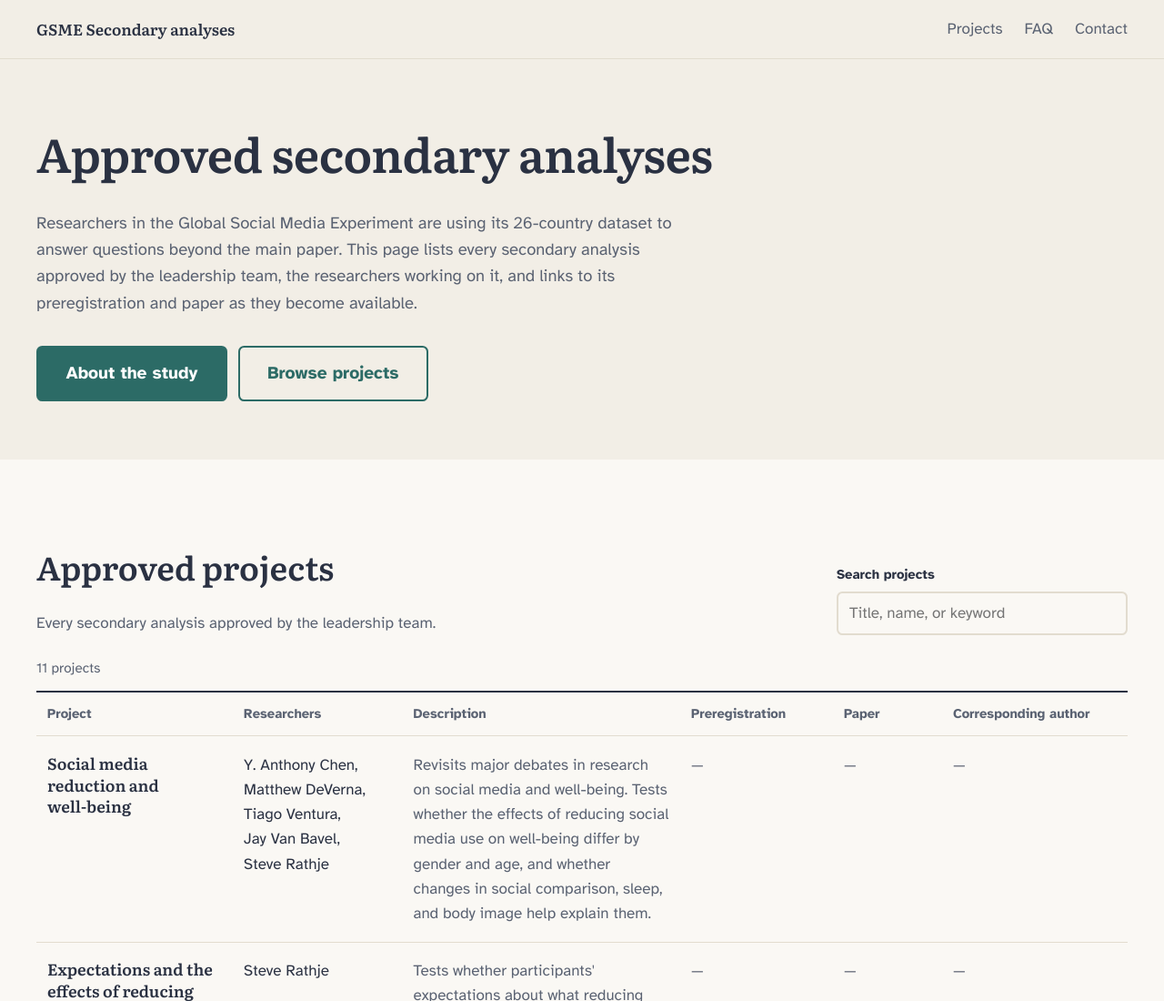
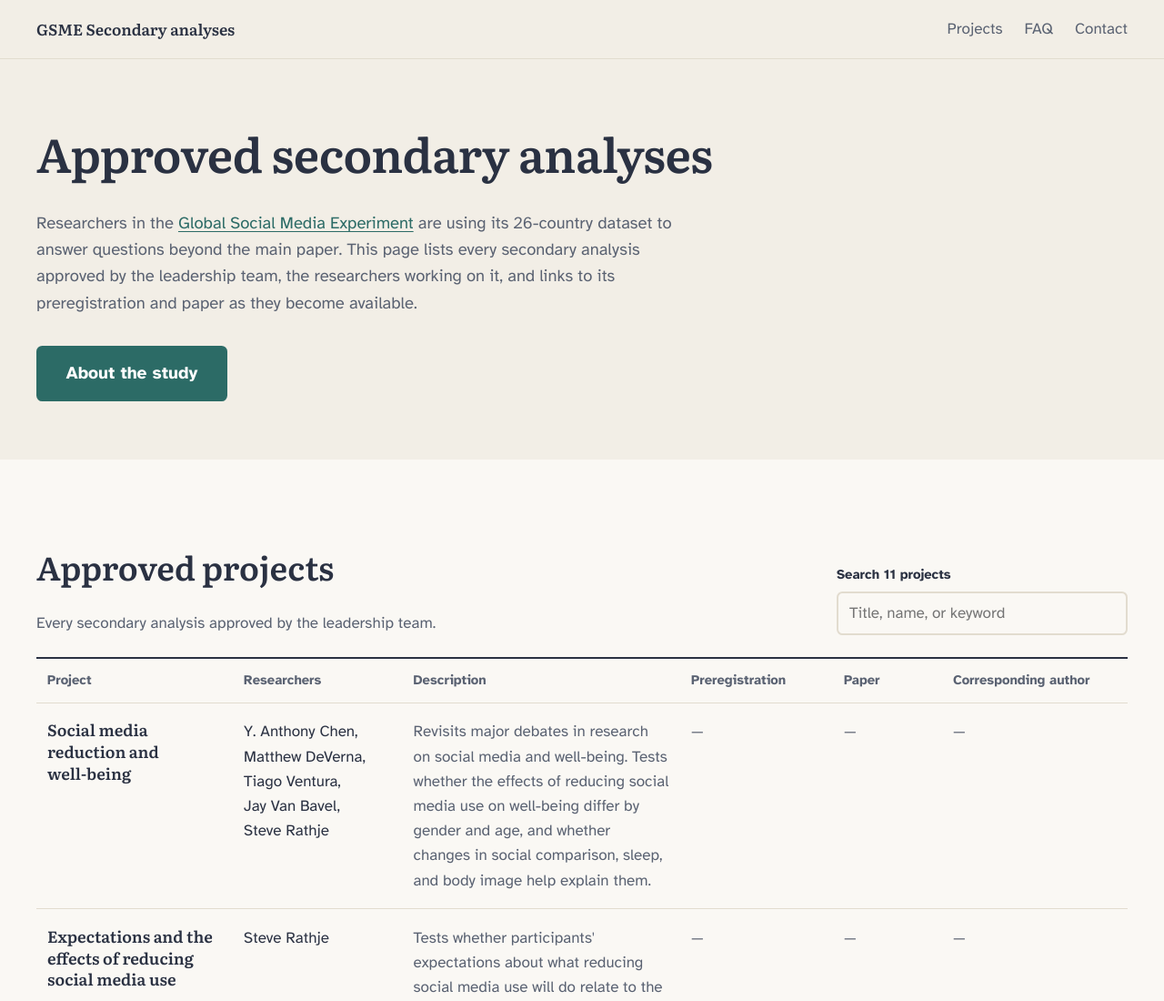
Before and after one commit to gsme-projects/gsme-projects.github.io, a plain HTML site: page index.html in a window 1280 px wide. Shown: the top 1100 px of the page at 91% size. Drawn offline with Linux system fonts and the light colour scheme.

Commit message:
Simplify hero and show project count in search label
- Remove the Browse projects button and link the study name in the intro
  to the main study site
- Replace the project count above the table with "Search X projects" in the
  search label, counted from the table

```diff
--- a/assets/main.js
+++ b/assets/main.js
@@ -3,6 +3,7 @@
   var table = document.getElementById("projects-table");
   var status = document.getElementById("projects-status");
   var filter = document.getElementById("project-filter");
+  var filterLabel = document.querySelector("label[for=project-filter]");
   if (!table || !status) return;
   var tbody = table.querySelector("tbody");
   var rows = [];
@@ -143,6 +144,9 @@
     });
     loaded = true;
     table.hidden = false;
+    if (filterLabel && rows.length) {
+      filterLabel.textContent = "Search " + rows.length + (rows.length === 1 ? " project" : " projects");
+    }
     applyFilter();
     return counts;
   }
@@ -181,7 +185,8 @@
     if (total === 0) {
       status.textContent = "No projects have been listed yet.";
     } else if (shown === total) {
-      status.textContent = total + (total === 1 ? " project" : " projects");
+      // The search label already gives the total.
+      status.textContent = "";
     } else if (shown === 0) {
       status.textContent = "No projects match your search. Try a different word, or clear the search to see all " + total + ".";
     } else {
--- a/assets/style.css
+++ b/assets/style.css
@@ -6,7 +6,6 @@
   --ink-faint: #6a707e;
   --line: #e2dccf;
   --row-hover: rgba(44, 107, 102, 0.05);
-  --button-hover: rgba(44, 107, 102, 0.06);
   /* Header, hero, and footer */
   --banner: var(--tint);
   --banner-ink: var(--ink);
@@ -33,7 +32,6 @@
     --ink-faint: #8591a8;
     --line: #2b3a5a;
     --row-hover: rgba(255, 255, 255, 0.03);
-    --button-hover: rgba(255, 255, 255, 0.08);
     --banner: #0b1222;
     --banner-ink: #e9eef7;
     --banner-soft: #a9b6cf;
@@ -174,16 +172,6 @@ a:hover {
 .button-big {
   font-size: 1.2rem;
   padding: 1.05rem 1.9rem;
-}
-
-.button-ghost {
-  background: transparent;
-  color: var(--accent);
-}
-
-.button-ghost:hover {
-  background: var(--button-hover);
-  color: var(--accent-hover);
 }
 
 /* Header */
@@ -427,6 +415,11 @@ a:hover {
   margin-bottom: 0.75rem;
 }
 
+/* Kept in the page for screen reader announcements, but takes no space when empty */
+.projects-status:empty {
+  margin: 0;
+}
+
 .projects[hidden],
 .projects tr[hidden] {
   display: none;
--- a/index.html
+++ b/index.html
@@ -36,7 +36,7 @@
         <div class="hero-head">
           <h1>Approved secondary analyses</h1>
           <p class="lede">
-            Researchers in the Global Social Media Experiment are using its <span class="nowrap">26-country</span> dataset to
+            Researchers in the <a href="https://globalsocialmediastudy.com/" target="_blank" rel="noopener">Global Social Media Experiment</a> are using its <span class="nowrap">26-country</span> dataset to
             answer questions beyond the main paper. This page lists every secondary analysis approved
             by the leadership team, the researchers working on it, and links to its preregistration
             and paper as they become available.
@@ -50,7 +50,6 @@
         </dl>
         <div class="hero-actions">
           <a class="button button-big" href="https://globalsocialmediastudy.com/" target="_blank" rel="noopener">About the study</a>
-          <a class="button button-ghost button-big" href="#projects">Browse projects</a>
         </div>
       </div>
     </section>
```
